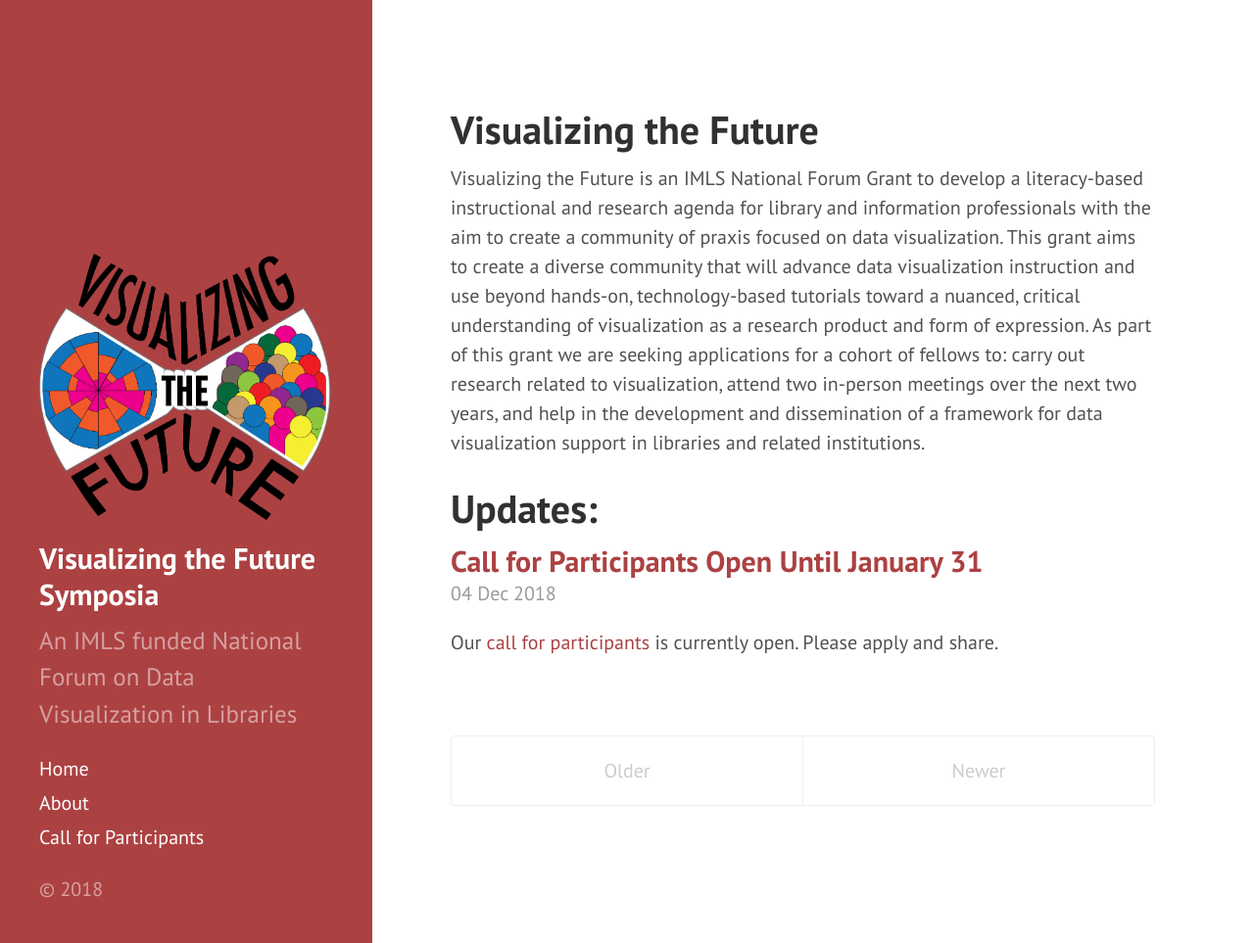
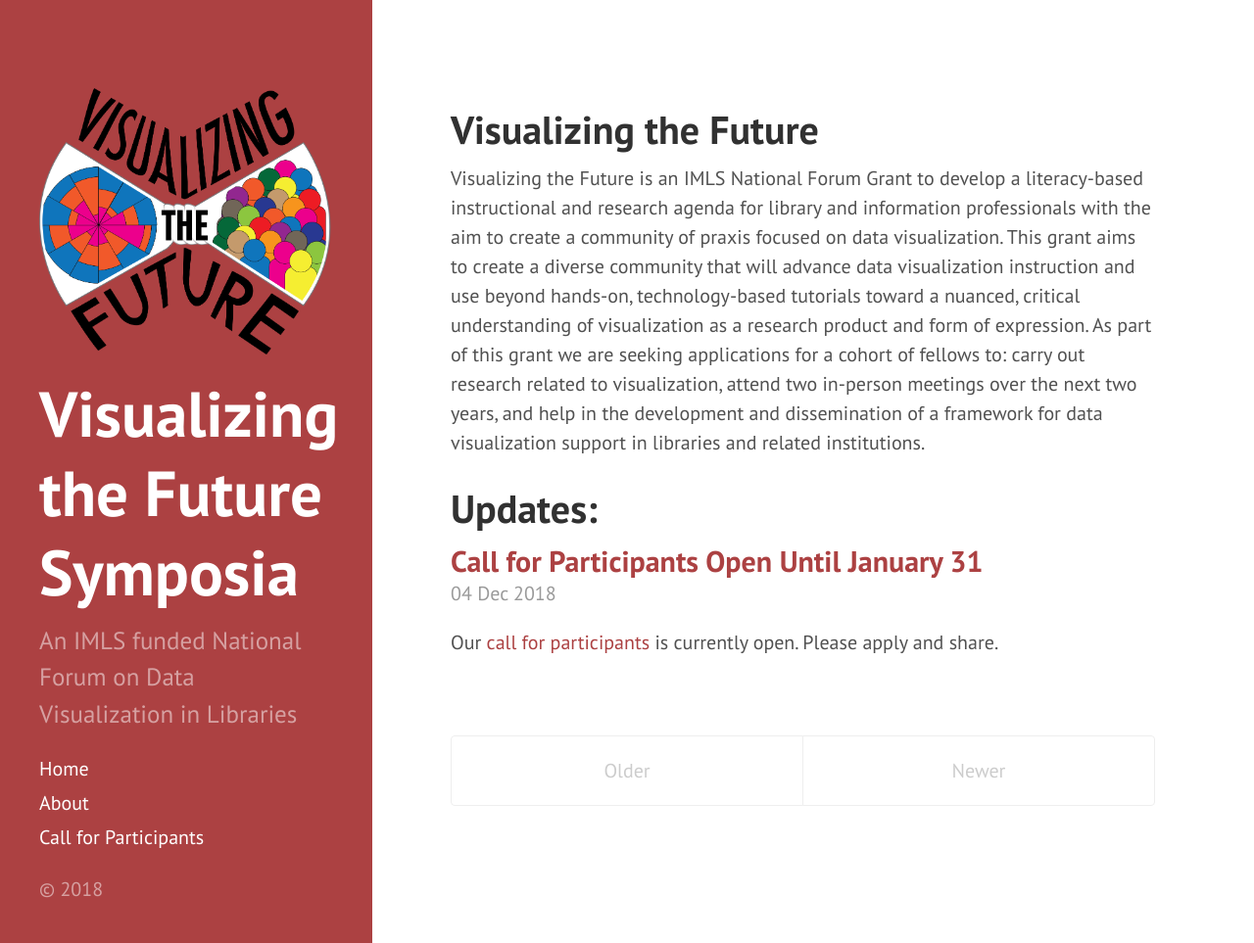
Before and after one commit to visualizingthefuture/visualizingthefuture.github.io, a Jekyll site: the page built from index.html, in a window 1280 px wide and 963 px high. Shown: the whole window at 98% size. Built offline with Jekyll 4.4.1, drawn with Linux system fonts in a browser that asks for light colours; the list of posts is cut into pages by our own code.

Commit message:
Update sidebar.html

```diff
--- a/_includes/sidebar.html
+++ b/_includes/sidebar.html
@@ -1,12 +1,12 @@
 <div class="sidebar">
   <div class="container sidebar-sticky">
-    <img align="middle" src="https://raw.githubusercontent.com/visualizingthefuture/visualizingthefuture.github.io/master/images/bowtie8d.png" alt="bowtie" id="logo"/>
+    <img align="bottom" src="https://raw.githubusercontent.com/visualizingthefuture/visualizingthefuture.github.io/master/images/bowtie8d.png" alt="bowtie" id="logo"/>
     <div class="sidebar-about">
-     <h2>
+     <h1>
         <a href="{{ site.baseurl }}">
           {{ site.title }}
         </a>
-      </h2>
+      </h1>
       <p class="lead">{{ site.description }}</p>
     </div>
 
```
